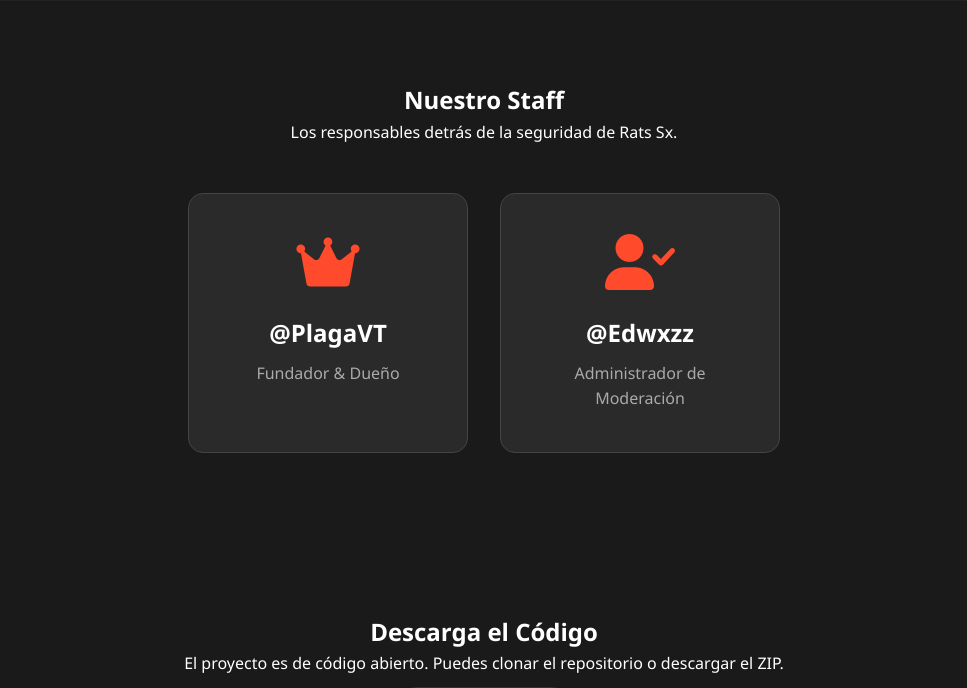
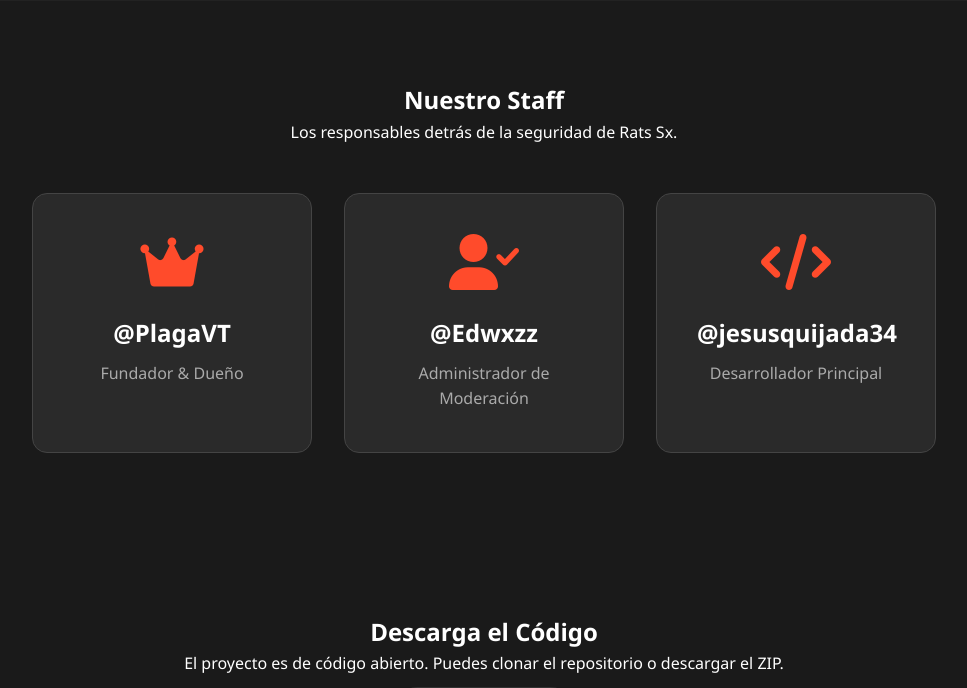
Before and after one commit to JesusQuijada34/rats-sx-bot, a Flask app: page / in a window 1280 px wide. Shown: the part 1168-1856 px from the top of the page, without its empty margins (156-1123 px from the left). Run offline with Flask 3, Linux system fonts and the light colour scheme; parts of the project's set-up code (start-up, migrations or seed data) failed here and were passed over.

Commit message:
Add Jesus Quijada as Lead Developer and 3rd Administrator

```diff
--- a/app.py
+++ b/app.py
@@ -22,7 +22,7 @@ load_dotenv()
 TOKEN = os.getenv("TELEGRAM_TOKEN")
 # Soporte para múltiples IDs de Admin (separados por comas)
 ADMIN_IDS = [int(i.strip()) for i in os.getenv("ADMIN_IDS", "0").split(",") if i.strip().isdigit()]
-STAFF_INFO = os.getenv("STAFF_INFO", "@PlagaVT, @Edwxzz")
+STAFF_INFO = os.getenv("STAFF_INFO", "@PlagaVT, @Edwxzz, @jesusquijada34")
 CANAL_URL = os.getenv("CANAL_URL", "https://t.me/Ratssx")
 GRUPO_URL = os.getenv("GRUPO_URL", "https://t.me/+S3afbQ2tUqQwYWMx")
 
--- a/templates/index.html
+++ b/templates/index.html
@@ -62,6 +62,11 @@
                 <h3>@Edwxzz</h3>
                 <p>Administrador de Moderación</p>
             </div>
+            <div class="staff-card">
+                <i class="fas fa-code"></i>
+                <h3>@jesusquijada34</h3>
+                <p>Desarrollador Principal</p>
+            </div>
         </div>
     </section>
 
```
Also changed, not shown: 1 other file.
